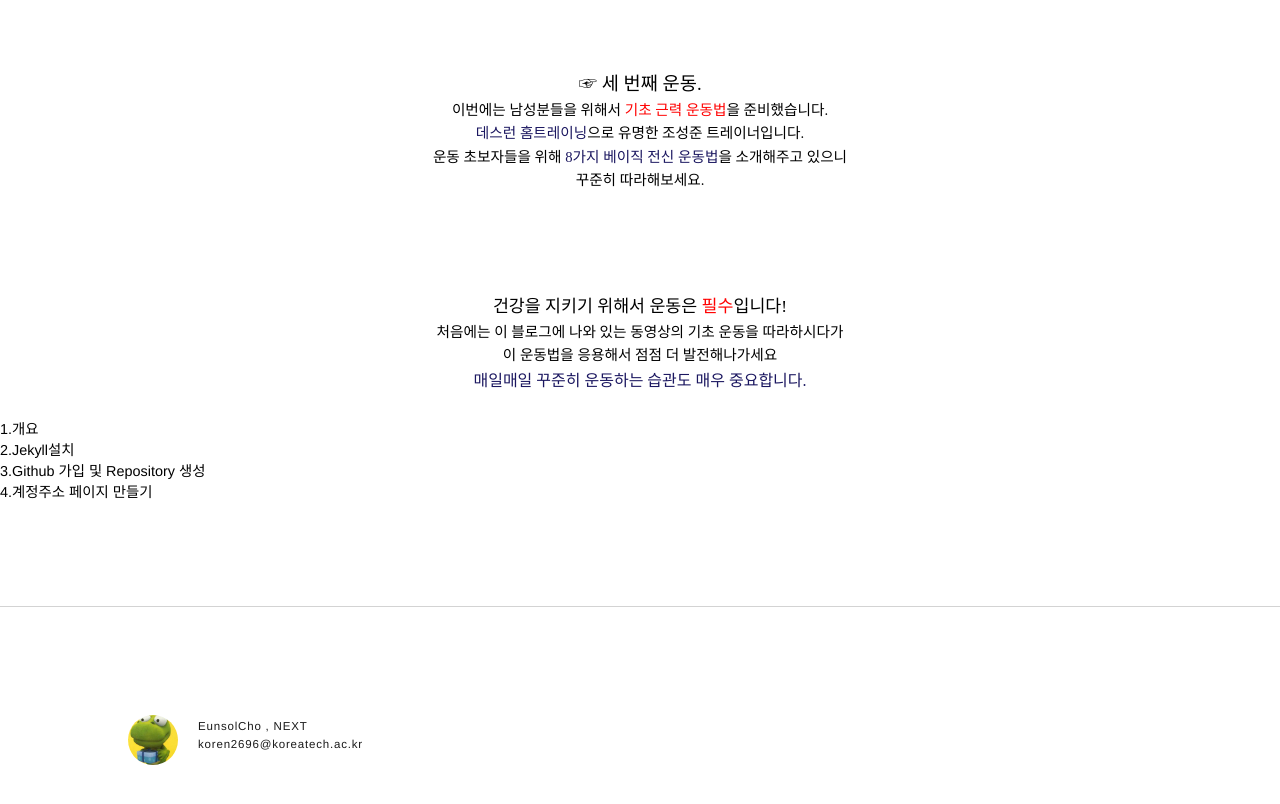
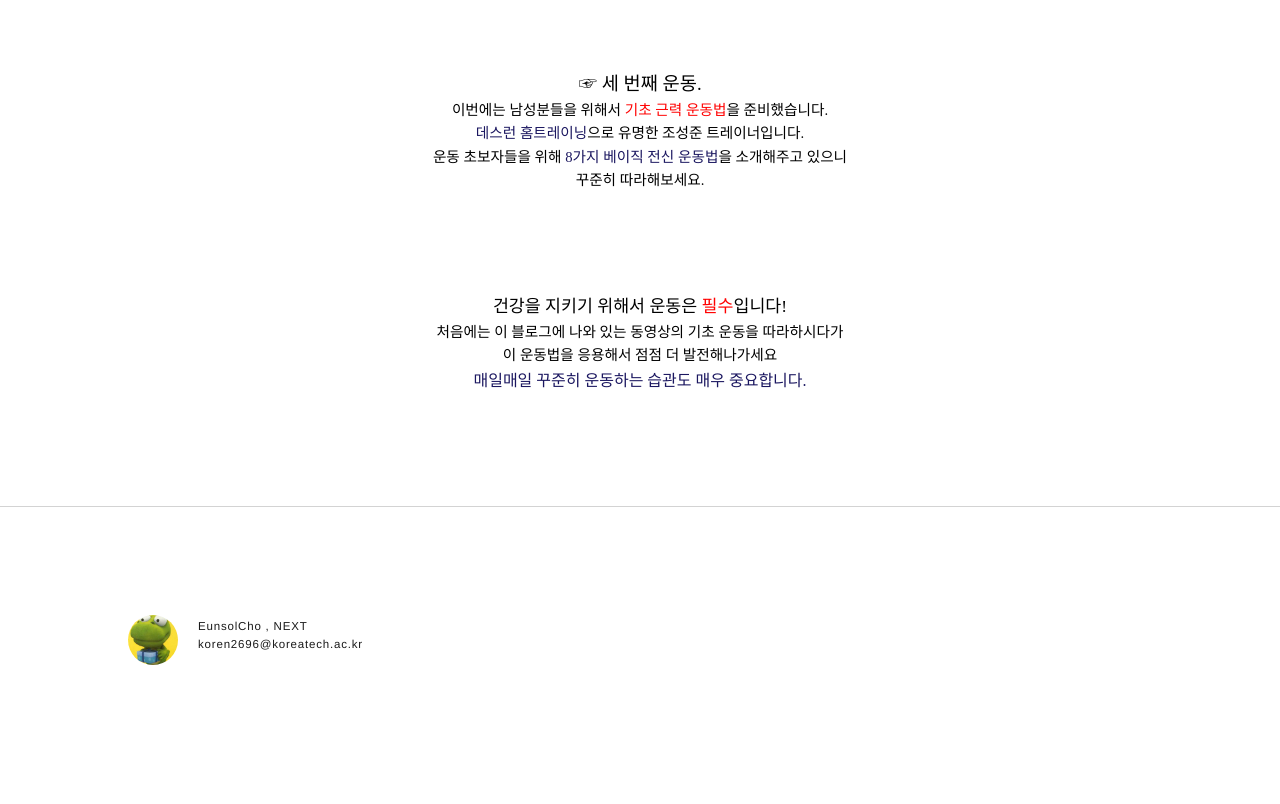
Before and after one commit to kuthealth/kuthealth.github.com, a Jekyll site: the page built from page/training.html, in a window 1280 px wide and 900 px high, scrolled down 1235 px, cut to the strip 43-847 px from the top of the window. Built offline with Jekyll 4.4.1, drawn with Linux system fonts in a browser that asks for light colours; after the commit the page ends 2035 px from its top, so only the background shows below that.

Commit message:
Update training.html

```diff
--- a/page/training.html
+++ b/page/training.html
@@ -108,20 +108,6 @@ title : index
 
 <P CLASS=HStyle0 STYLE='text-align:center;'><SPAN STYLE='font-size:11.0pt;font-family:"새굴림";line-height:160%'><BR></SPAN></P>
 
-  </section>
-
-        <aside id="sidebar">
-
-
-          <p>1.개요</p>
-          <p>2.Jekyll설치</p>
-          <p>3.Github 가입 및 Repository 생성</p>
-          <p>4.계정주소 페이지 만들기</p>
-
-        </aside>
-      </div>
-<br>
-    </div>
 
 
   		 <footer>
```
